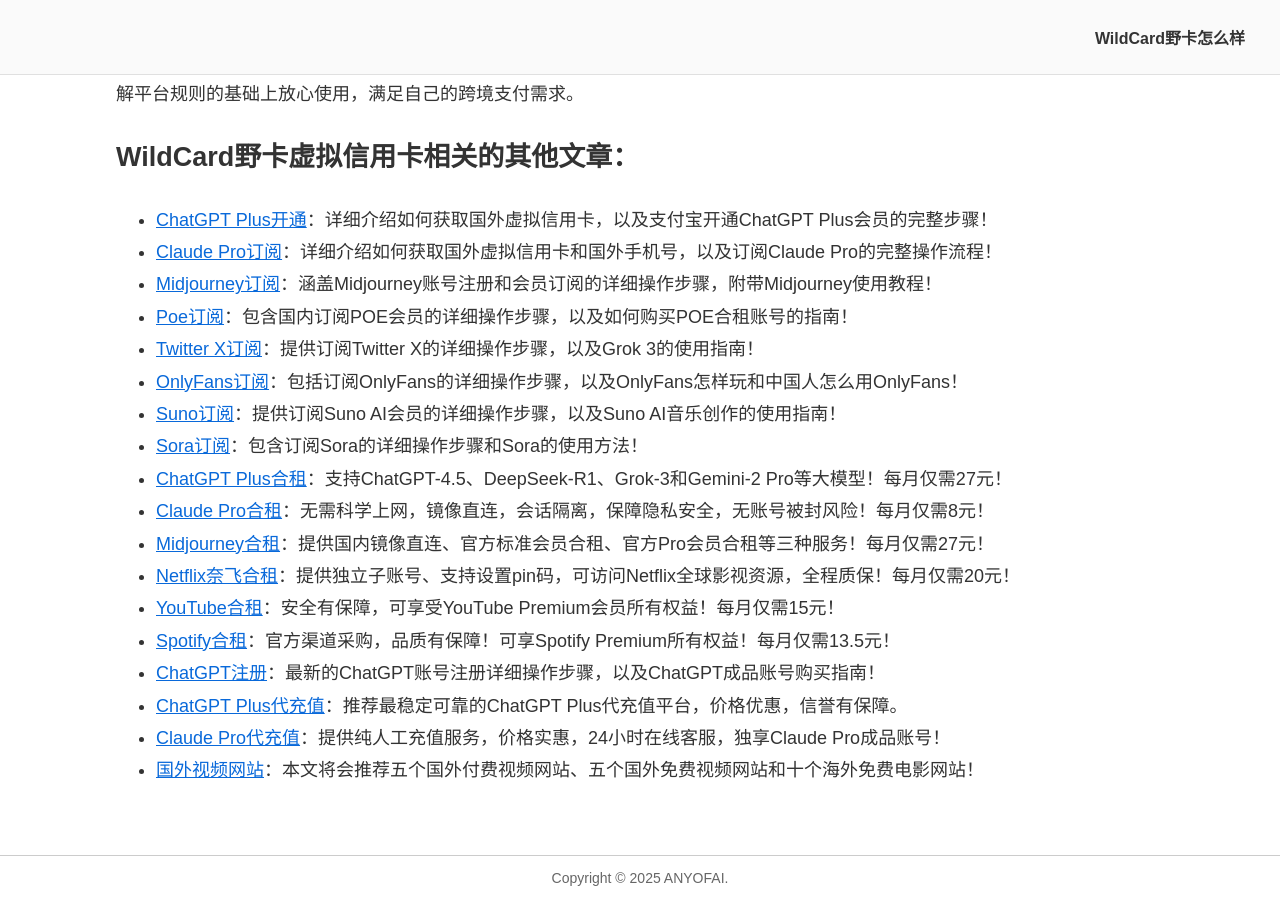
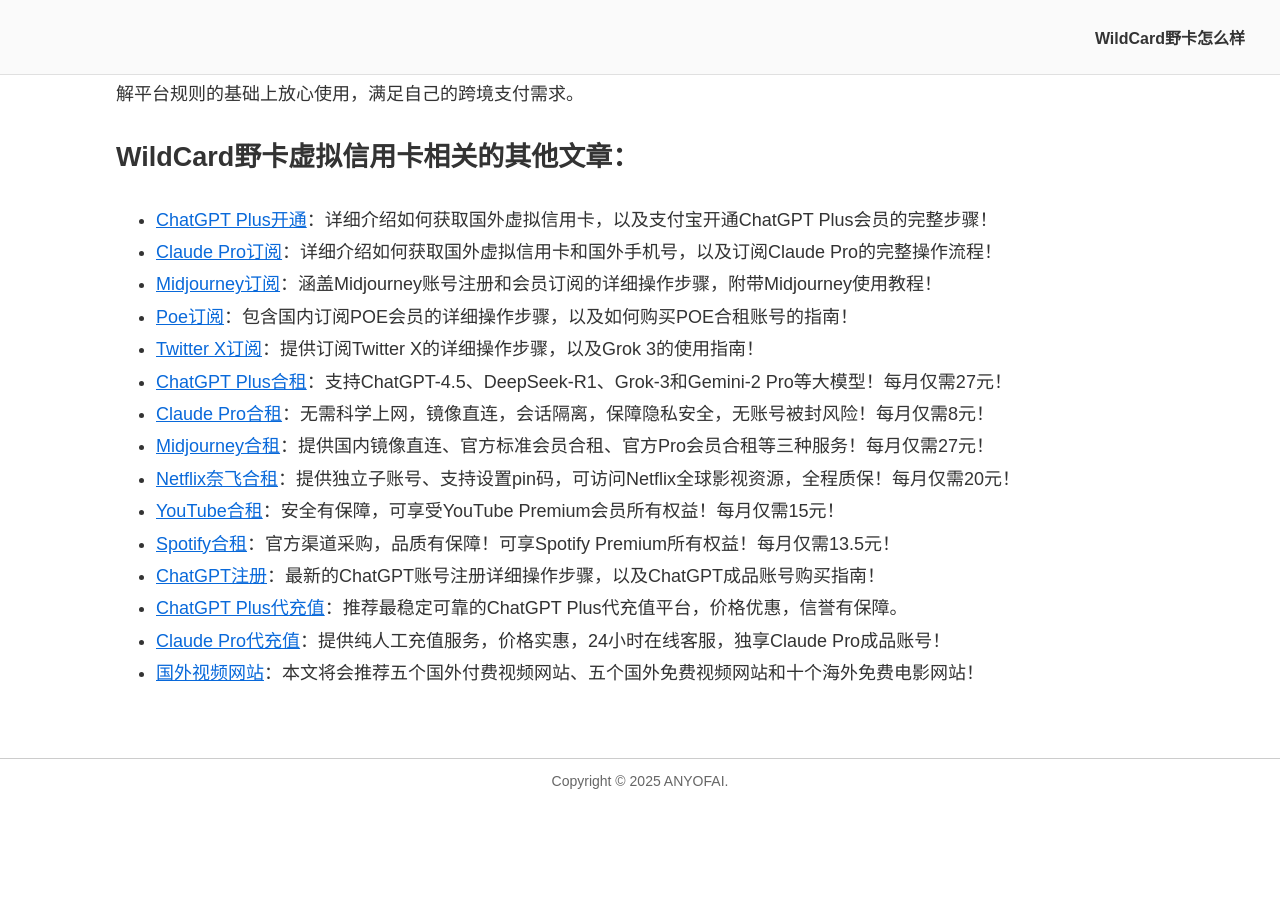
Before and after one commit to anyofai/anyofai.github.io, a Jekyll site: the page built from index.md, in a window 1280 px wide and 900 px high, scrolled down 31307 px. Built offline with Jekyll 4.4.1, drawn with Linux system fonts in a browser that asks for light colours; after the commit the page ends 32110 px from its top, so only the background shows below that; some of the changed text lies outside the part shown.

Commit message:
Update index.md

```diff
--- a/index.md
+++ b/index.md
@@ -6,7 +6,7 @@
 
 # 2025年最好用的虚拟信用卡推荐：WildCard野卡虚拟信用卡怎么样？WildCard野卡安全靠谱吗？
 
-<p align="center">最近更新于：2025年8月26日</p>
+<p align="center">最近更新于：2025年9月2日</p>
 
 #### 🚨🚨关于“WildCard野卡跑路（被迫停止运营）”的重要说明🚨🚨
 
@@ -463,9 +463,6 @@
 * <a href="https://github.com/anyofai/midjourney">Midjourney订阅</a>：涵盖Midjourney账号注册和会员订阅的详细操作步骤，附带Midjourney使用教程！
 * <a href="https://github.com/anyofai/poe">Poe订阅</a>：包含国内订阅POE会员的详细操作步骤，以及如何购买POE合租账号的指南！
 * <a href="https://github.com/anyofai/x-twitter">Twitter X订阅</a>：提供订阅Twitter X的详细操作步骤，以及Grok 3的使用指南！
-* <a href="https://github.com/anyofai/onlyfans">OnlyFans订阅</a>：包括订阅OnlyFans的详细操作步骤，以及OnlyFans怎样玩和中国人怎么用OnlyFans！
-* <a href="https://github.com/anyofai/suno">Suno订阅</a>：提供订阅Suno AI会员的详细操作步骤，以及Suno AI音乐创作的使用指南！
-* <a href="https://github.com/anyofai/sora">Sora订阅</a>：包含订阅Sora的详细操作步骤和Sora的使用方法！
 * <a href="https://github.com/anyofai/chatgpt-plus-hezu">ChatGPT Plus合租</a>：支持ChatGPT-4.5、DeepSeek-R1、Grok-3和Gemini-2 Pro等大模型！每月仅需27元！
 * <a href="https://github.com/anyofai/claude-pro-hezu">Claude Pro合租</a>：无需科学上网，镜像直连，会话隔离，保障隐私安全，无账号被封风险！每月仅需8元！
 * <a href="https://github.com/anyofai/midjourney-hezu">Midjourney合租</a>：提供国内镜像直连、官方标准会员合租、官方Pro会员合租等三种服务！每月仅需27元！
```
